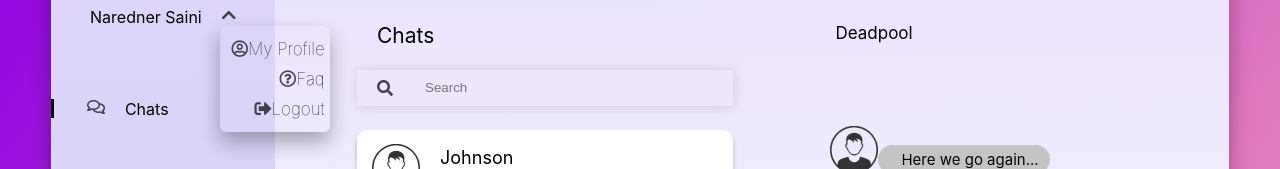
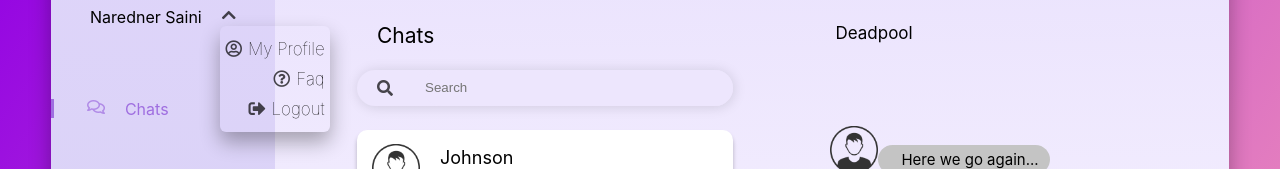
Before and after one commit to narendersaini32/chatApp, a React (Create React App) app: page / in a window 1280 px wide. Both pictures are taken after a click on the icon 228 px from the left and 162 px from the top of the page. Shown: the part 146-315 px from the top of the page. Built offline with nearby package versions, Linux system fonts and the light colour scheme.

Commit message:
search bar improved

```diff
--- a/src/components/chatList/index.jsx
+++ b/src/components/chatList/index.jsx
@@ -17,11 +17,12 @@ opacity: ${props.opacity || 1};
 `}
 `;
 const StyledSearchBar = styled.input`
-  width: 200px;
+  width: 100%;
   height: 34px;
   background: #ede6fd;
   border: 0px;
   outline: none;
+  border-radius: 25px;
   margin-left: 30px;
 `;
 const StyledSearchBarWrapper = styled.div`
@@ -30,6 +31,7 @@ const StyledSearchBarWrapper = styled.div`
   display: flex;
   align-items: center;
   margin-top: 22px;
+  border-radius: 25px;
 `;
 const StyledI = styled.i`
   opacity: 0.7;
--- a/src/components/sidebar/index.jsx
+++ b/src/components/sidebar/index.jsx
@@ -32,6 +32,7 @@ const StyledI = styled.i`
   margin-left: ${props => props.marginLeft || 0}px;
   opacity: 0.7;
   cursor: pointer;
+  margin-right:${props => props.marginRight || 0}px;
 `;
 
 const MyProfileItems = styled.div`
@@ -58,6 +59,10 @@ font-size: 17px;
     font-weight: 100;
     margin: 5px;
     cursor:pointer;
+    &: hover {
+      color: #9f6ee0;
+    }
+
 `;
 class SideBar extends PureComponent {
   state={};
@@ -77,15 +82,15 @@ class SideBar extends PureComponent {
             <StyledI id="myProfileItems" marginLeft={20} className={iconName} onClick={() => { this.setState({ showMyProfile: !showMyProfile }); }} />
             <MyProfileItems showMyProfile={showMyProfile}>
               <MyProfileItem>
-                <StyledI className="far fa-user-circle" />
+                <StyledI className="far fa-user-circle" marginRight={6} />
                   My Profile
               </MyProfileItem>
               <MyProfileItem>
-                <StyledI className="far fa-question-circle" />
+                <StyledI className="far fa-question-circle" marginRight={6} />
                     Faq
               </MyProfileItem>
               <MyProfileItem>
-                <StyledI className="fas fa-sign-out-alt" />
+                <StyledI className="fas fa-sign-out-alt" marginRight={6} />
                     Logout
               </MyProfileItem>
             </MyProfileItems>
--- a/src/components/sidebar/menuItem.jsx
+++ b/src/components/sidebar/menuItem.jsx
@@ -1,4 +1,4 @@
-import React from 'react';
+import React, { PureComponent } from 'react';
 import styled from 'styled-components';
 
 const Main = styled.div`
@@ -11,6 +11,11 @@ const StyledItem = styled.div`
   display: flex;
   flex-direction: row;
   margin-top: 50px;
+  cursor:pointer;
+  color:${props => (props.active ? '#9f6ee0' : '')};
+  &: hover {
+    color: #9f6ee0;
+  }
 `;
 const StyledI = styled.i`
   opacity: 0.7;
@@ -24,36 +29,57 @@ const StyledPosition = styled.div`
   left: 0px;
   margin-left: 4%;
   height: 19px;
-  background: black;
+  background: #9f6ee0;
 `;
 
-const MenuItem = () => (
+class MenuItem extends PureComponent {
+  state={ activeTab: 0 };
+
+  handleActivateTab = (activeTab) => {
+    this.setState({ activeTab });
+  }
+
+  render() {
+    const { activeTab } = this.state;
+    return (
       <Main>
-    <StyledItem>
-      <StyledPosition />
+        <StyledItem onClick={() => { this.handleActivateTab(0); }} active={activeTab === 0}>
+          {activeTab === 0 && <StyledPosition />}
           <StyledI className="far fa-comments" />
           <StyledTypography>Chats </StyledTypography>
         </StyledItem>
-    <StyledItem>
+        <StyledItem onClick={() => { this.handleActivateTab(1); }} active={activeTab === 1}>
+          {activeTab === 1 && <StyledPosition />}
+
           <StyledI className="fas fa-phone" />
           <StyledTypography>Calls </StyledTypography>
         </StyledItem>
-    <StyledItem>
+        <StyledItem onClick={() => { this.handleActivateTab(2); }} active={activeTab === 2}>
+          {activeTab === 2 && <StyledPosition />}
+
           <StyledI className="far fa-calendar-alt" />
           <StyledTypography>Calendar </StyledTypography>
         </StyledItem>
-    <StyledItem>
+        <StyledItem onClick={() => { this.handleActivateTab(3); }} active={activeTab === 3}>
+          {activeTab === 3 && <StyledPosition />}
+
           <StyledI className="fas fa-clock" />
           <StyledTypography>Schedule </StyledTypography>
         </StyledItem>
-    <StyledItem>
+        <StyledItem onClick={() => { this.handleActivateTab(4); }} active={activeTab === 4}>
+          {activeTab === 4 && <StyledPosition />}
+
           <StyledI className="fas fa-dollar-sign" />
           <StyledTypography>Rewards </StyledTypography>
         </StyledItem>
-    <StyledItem>
+        <StyledItem onClick={() => { this.handleActivateTab(5); }} active={activeTab === 5}>
+          {activeTab === 5 && <StyledPosition />}
+
           <StyledI className="fas fa-cog" />
           <StyledTypography>Settings </StyledTypography>
         </StyledItem>
       </Main>
     );
+  }
+}
 export default MenuItem;
```
Lines whose indentation alone changed are shown as unchanged.
